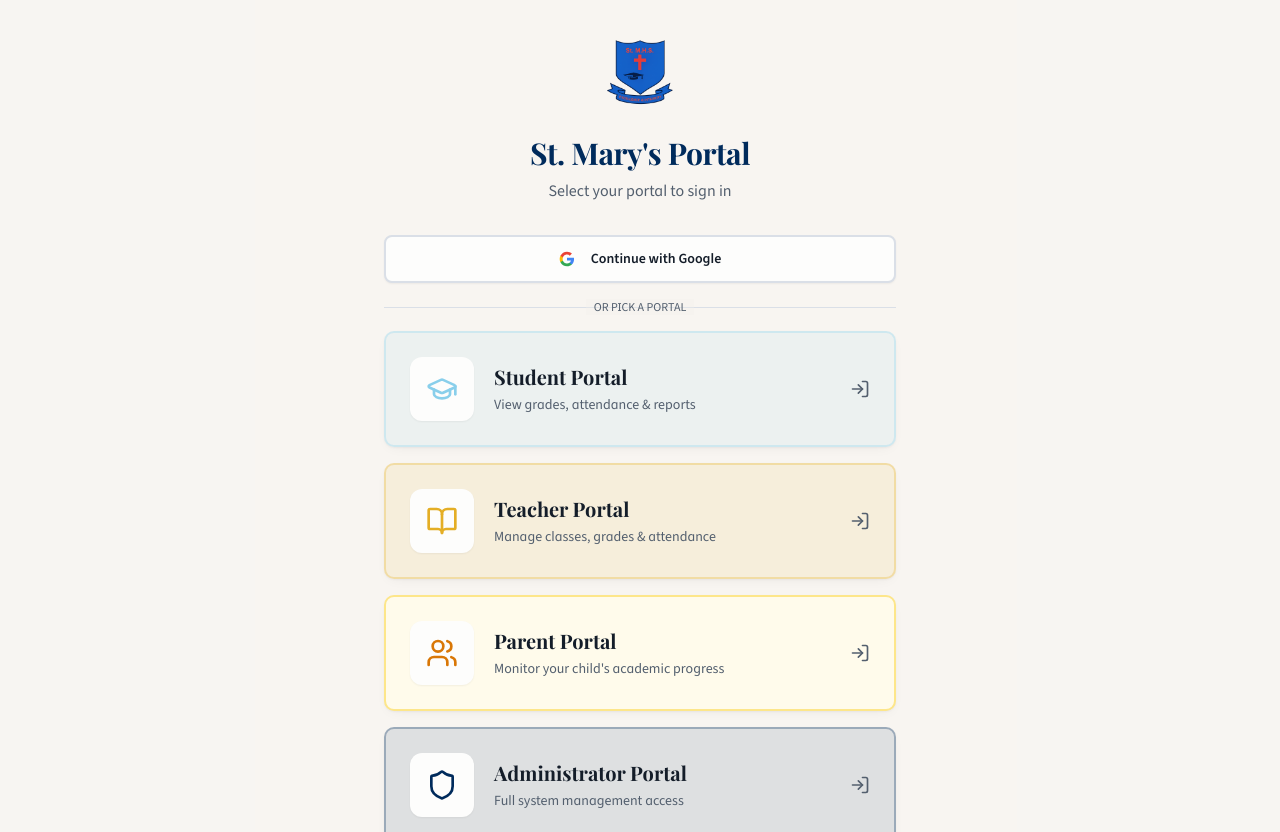
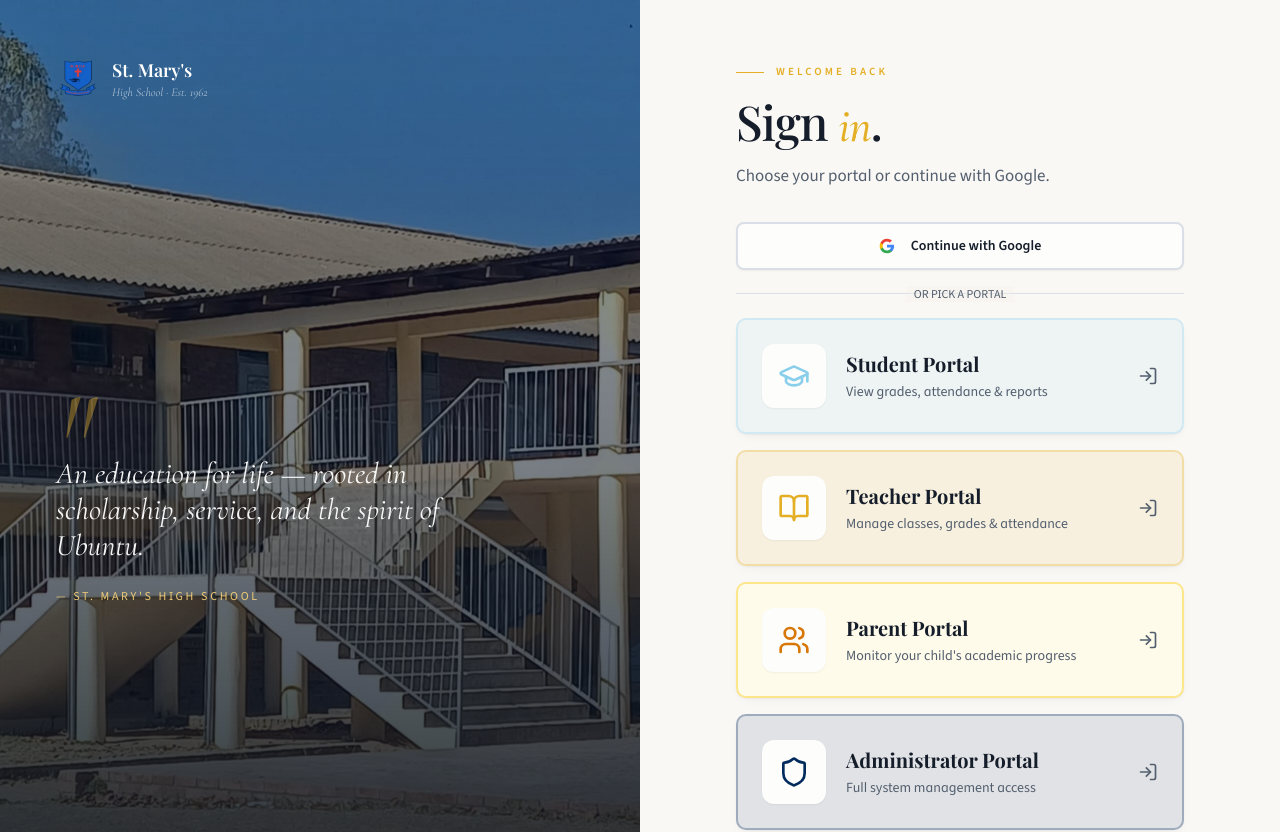
Before and after one commit to mrfr8nk/request-your-way, a React (Vite) app: page /login in a window 1280 px wide. Shown: the top 832 px of the page. Built offline with nearby package versions, Linux system fonts and the light colour scheme; the HTML template or start-up script is replaced by a standard one; a web font is replaced by a local one.

Commit message:
Changes
Co-authored-by: mrfr8nk <206129473+mrfr8nk@users.noreply.github.com>

```diff
--- a/src/pages/Login.tsx
+++ b/src/pages/Login.tsx
@@ -8,6 +8,7 @@ import { Card, CardContent, CardHeader, CardTitle, CardDescription } from "@/com
 import { useToast } from "@/hooks/use-toast";
 import { GraduationCap, LogIn, Shield, BookOpen, Users, Loader2, Fingerprint } from "lucide-react";
 import schoolLogo from "@/assets/school-logo.png";
+import AuthShell from "@/components/AuthShell";
 import { isPlatformAuthenticatorAvailable, authenticateWithPasskey } from "@/lib/passkey";
 
 type PortalType = "student" | "teacher" | "admin" | "parent";
@@ -195,16 +196,20 @@ const Login = () => {
   };
 
   return (
-    <div className="min-h-screen flex items-center justify-center bg-muted/30 px-4 py-8">
-      <div className="w-full max-w-lg">
-        {/* Header */}
-        <div className="text-center mb-8">
-          <Link to="/" className="inline-block mb-4">
-            <img src={schoolLogo} alt="St. Mary's" className="h-20 w-20 object-contain mx-auto" />
-          </Link>
-          <h1 className="font-display text-3xl font-bold text-primary">St. Mary's Portal</h1>
-          <p className="text-muted-foreground mt-2">Select your portal to sign in</p>
+    <AuthShell quote="An education for life — rooted in scholarship, service, and the spirit of Ubuntu." attribution="— St. Mary's High School">
+      <div className="w-full">
+        <div className="mb-8 lg:hidden text-center">
+          <img src={schoolLogo} alt="St. Mary's" className="h-14 w-14 object-contain mx-auto" />
         </div>
+        <div className="mb-8">
+          <span className="eyebrow">Welcome Back</span>
+          <h1 className="headline-editorial text-4xl md:text-5xl text-foreground mt-4">
+            Sign <em className="italic-accent">in</em>.
+          </h1>
+          <p className="lead mt-3 text-sm">Choose your portal or continue with Google.</p>
+        </div>
+
+
 
         {/* Portal Selection */}
         {!selectedPortal ? (
@@ -351,7 +356,7 @@ const Login = () => {
           </div>
         )}
       </div>
-    </div>
+    </AuthShell>
   );
 };
 
```
